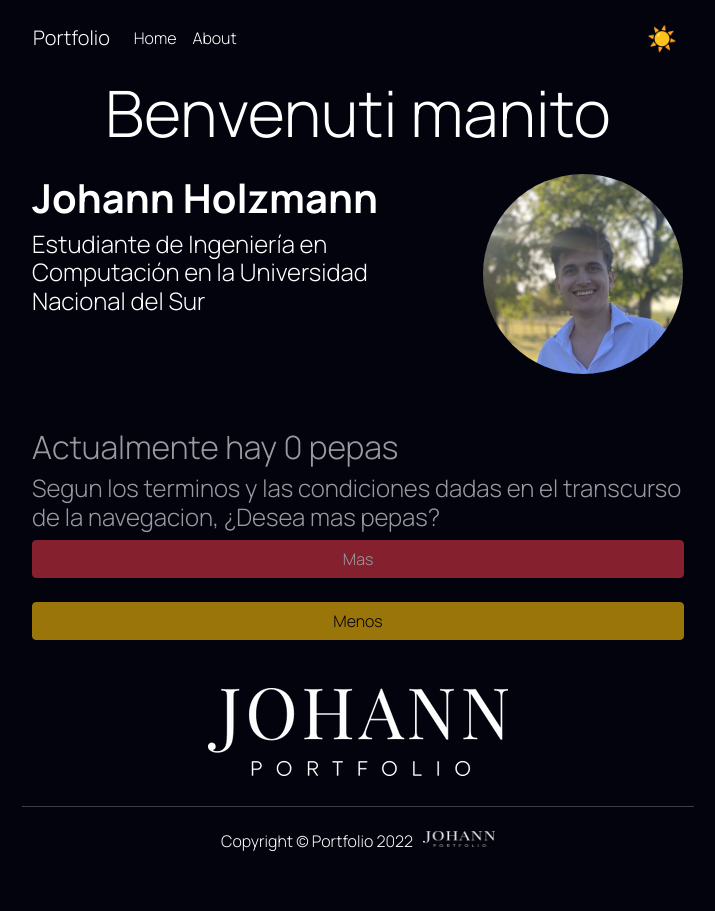
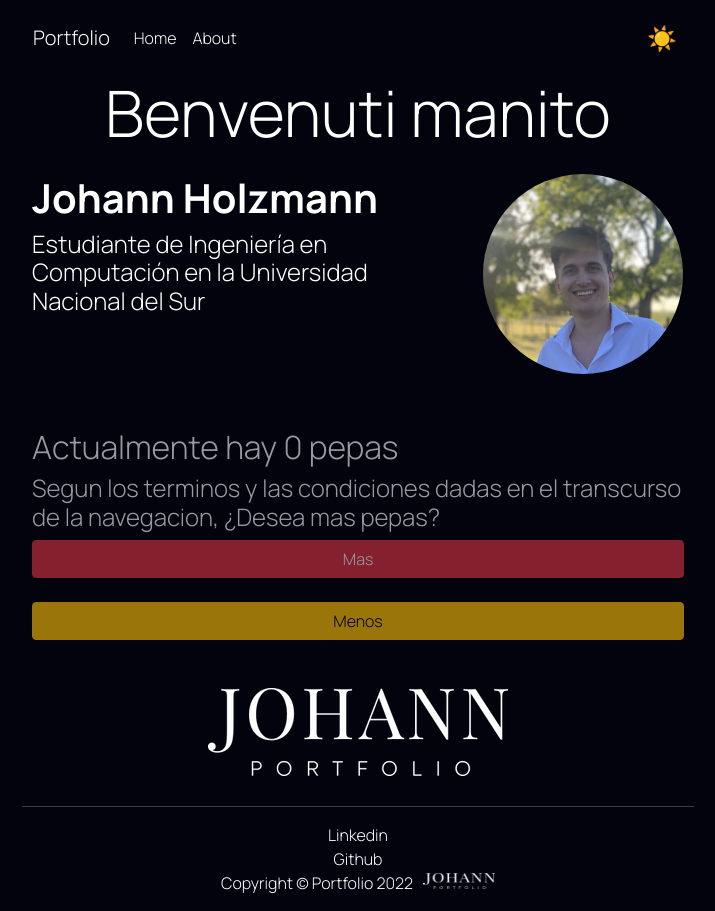
Before and after one commit to johannholzmann/portfolio, a Next.js app: page / in a window 1280 px wide. Shown: the whole page, without its empty margins (282-997 px from the left). Before the commit the page ends 875 px from the top, so only its background shows below. Built offline with nearby package versions, Linux system fonts and the light colour scheme.

Commit message:
Add linkedin and github links to footer

```diff
--- a/components/footer/footer.js
+++ b/components/footer/footer.js
@@ -1,4 +1,4 @@
-import { Col, Container } from "react-bootstrap";
+import { Col, Container, Row } from "react-bootstrap";
 import Link from 'next/link';
 import styles from "./footer.module.css";
 
@@ -8,7 +8,15 @@ function Footer() {
     return (
         <div className={styles.footer_container}>
             <footer className={styles.footer}>
-                <Col sm={10} className={styles.col_data_footer}>
+                <Col>
+                    <a href="https://www.linkedin.com/in/johann-holzmann/" target="_blank">
+                        Linkedin
+                    </a>
+                    <a href="https://github.com/johannholzmann" target="_blank">
+                        Github
+                    </a>
+                </Col>
+                <Col sm={12} className={styles.col_data_footer}>
                     <Link href="#hola">
                         <a>
                             {'Copyright © Portfolio '}
--- a/components/footer/footer.module.css
+++ b/components/footer/footer.module.css
@@ -1,13 +1,13 @@
 .footer {
-    padding: 0 2rem;
-    display: flex;
-    flex: 1;
-    padding: 2rem 0;
+    padding-top: 1rem;
+    padding-bottom: 1rem;
+    bottom: 50px;
     border-top: 1px solid #eaeaea;
     border-top: 1px solid var(--color-text-primary);
-    border-top: 0.1em solid rgba(120,120,120,0.5);
+    border-top: 0.1em solid rgba(120, 120, 120, 0.5);
     justify-content: center;
     align-items: center;
+    height: auto;
     height: var(--height-footer);
 
 }
@@ -26,6 +26,6 @@
     padding-right: 14px;
 }
 
-.logo_container{
+.logo_container {
     padding-left: 10px;
 }
--- a/styles/globals.css
+++ b/styles/globals.css
@@ -1,6 +1,6 @@
 html {
   --max-width: 700px;
-  --height-footer: 69px;
+  --height-footer: 105px;
   --height-navbar: 76px;
 
 }
```
